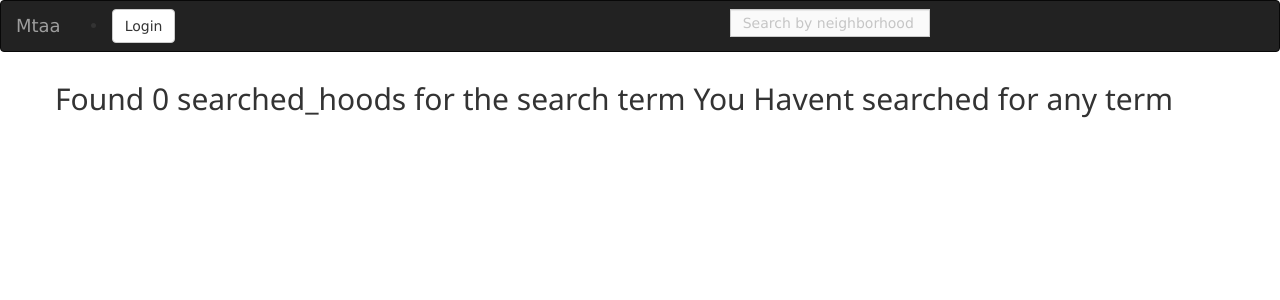
After one commit to AhmadSAshraf/mtaa, a Django app: page /search/ in a window 1280 px wide. The commit adds this page. Shown: the top 300 px of the page. Run offline with Django 3.2, Linux system fonts and the light colour scheme; some libraries are stand-ins or nearby versions.

Commit message:
searches like a detective

```diff
--- a/mtaa/templates/navbar.html
+++ b/mtaa/templates/navbar.html
@@ -46,10 +46,10 @@
       </div>
       <div class="col-sm-4 col-md-4">
 
- <form class="navbar-form" role="search" action="#">
+ <form class="navbar-form" role="search" action="{%url 'search_hoods'%}">
 
    <div class="input-group search">
-     <input type="text" class="form-control" placeholder='search...' name="search" style="max-width:215px; height: 28px; background-color:rgb(250, 250, 250);line-height: 38px; text-align: center;">
+     <input type="text" class="form-control" placeholder="Search by neighborhood name" name="search" style="max-width:215px; height: 28px; background-color:rgb(250, 250, 250);line-height: 38px; text-align: center;">
    </div>
 
  </form>
--- /dev/null
+++ b/mtaa/templates/search.html
@@ -0,0 +1,44 @@
+{%extends 'base.html'%}
+{% block content %}
+<div class="container">
+
+    <div class="row">
+        {% if searched_hoods%}
+        <h2>Found {{ searched_hoods|length }} of searched term {{message}}</h2>
+        {% else %}
+        <h2> Found 0 searched_hoods for the search term {{message}}</h2>
+        {% endif %}
+
+    </div>
+
+    <div class="row">
+
+        {% if searched_hoods %}
+        <div class="container">
+            <div class="row">
+                {%for hood in searched_hoods%}
+
+                <div style="margin-top:20px;" class='col-md-12'>
+                    <div style="width:100%;" class="w3-container card">
+
+                        <div class="w3-card" style="width:100%;">
+                            <header class="w3-container edge">
+                                <h1>{{hood.name}}</h1>
+                            </header>
+
+                            <div class="w3-container content">
+
+                                <p>location: {{hood.location}}</p>
+                                <a href="{%url 'detail' hood.id %}" style="color:blue; text-decoration:none"><b>More details</b></a>
+                                <img src="{{ hood.image.url }}" alt="image" style="width:100%">
+                                <!-- <p>admin: {{hood.admin}}</p> -->
+
+                            </div>
+                        </div>
+                    </div>
+                </div>
+                {% endfor %}
+                {% endif %}
+            </div>
+        </div>
+        {% endblock %}
--- a/mtaa/urls.py
+++ b/mtaa/urls.py
@@ -11,6 +11,7 @@ urlpatterns=[
     url(r'^detail/(?P<neighbourhood_id>\d+)/$' , views.neighbourhood_details, name='detail' ),
     url(r'^new_business/(?P<pk>\d+)$',views.new_business,name='new_business'),
     url(r'^new_post/(?P<pk>\d+)$',views.new_post,name='new_post'),
+    url(r'^search/',views.search_hoods,name='search_hoods'),
 ]
 
 if settings.DEBUG:
--- a/mtaa/views.py
+++ b/mtaa/views.py
@@ -99,3 +99,17 @@ def new_post(request,pk):
     else:
         post_form = NewPostForm()
     return render(request, 'new_post_form.html', {"form": post_form,'neighborhood':neighborhood})
+
+
+def search_hoods(request):
+    if 'search' in request.GET and request.GET['search']:
+        search_term=request.GET.get('search')
+        searched_hoods=Neighbourhood.search_by_name(search_term)
+        message=f'{search_term}'
+
+        return render(request,'search.html',{"message":message,"searched_hoods":searched_hoods})
+
+    else:
+        message='You Havent searched for any term'
+
+        return render(request, 'search.html',{"message":message})
```
Also changed, not shown: mtaa/models.py (+11 -0 lines), mtaa/templates/details.html (+7 -5 lines).
